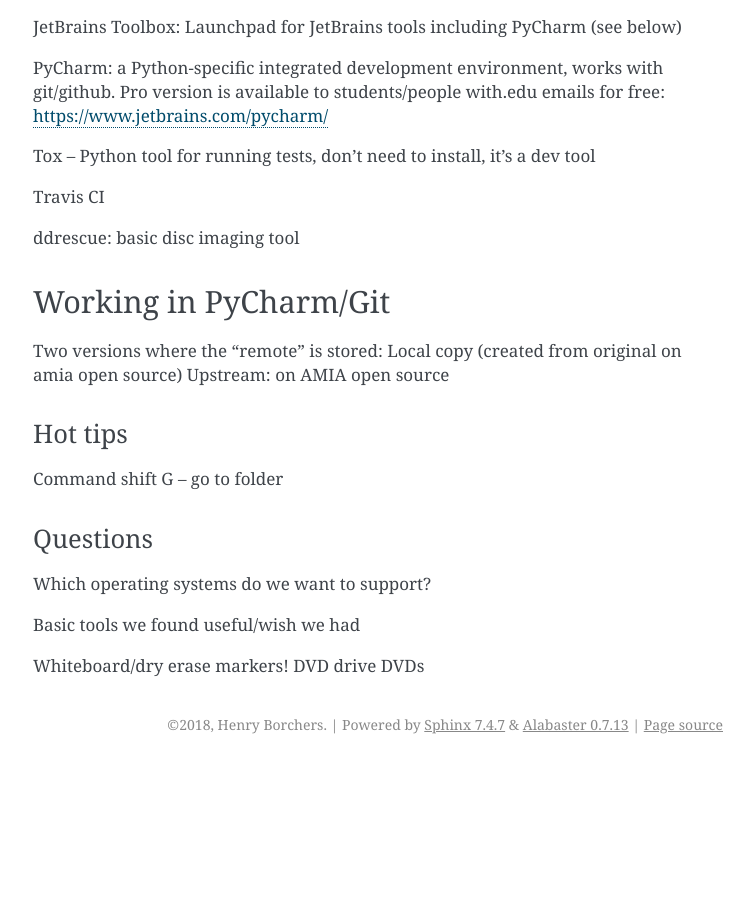
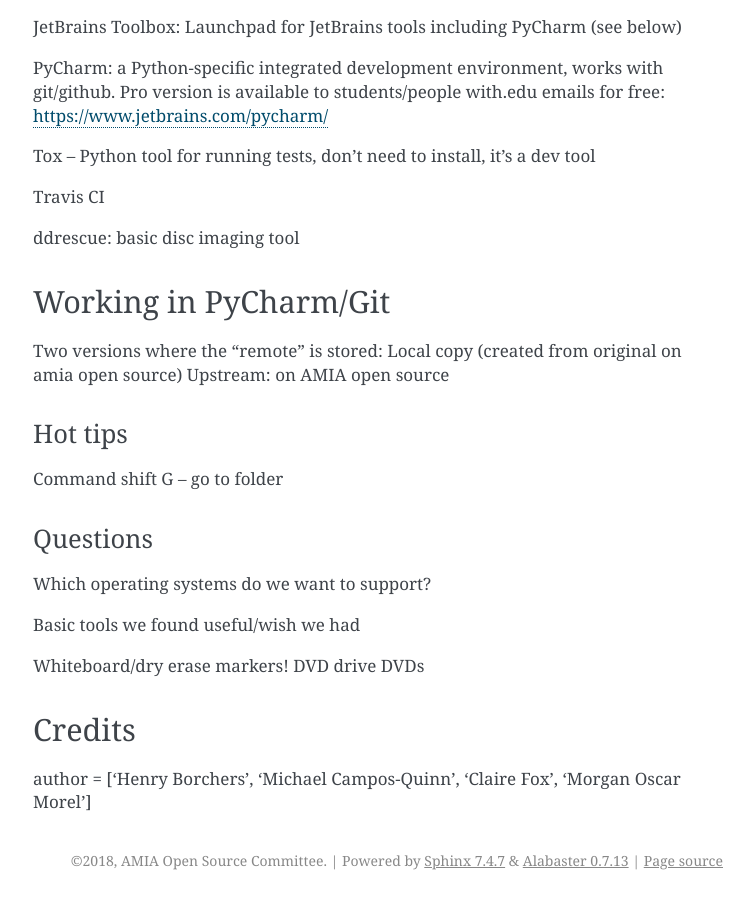
Before and after one commit to amiaopensource/DVD2LS, a Sphinx documentation site: the page built from docs/Hackday.rst, in a window 1280 px wide and 900 px high, scrolled down 1650 px. Shown: the whole window, without its empty margins (387-1141 px from the left). Built offline with Sphinx 7.4.7, drawn with Linux system fonts in a browser that asks for light colours; before the commit the page ends 2414 px from its top, so only the background shows below that.

Commit message:
Added credits

```diff
--- a/docs/Hackday.rst
+++ b/docs/Hackday.rst
@@ -97,3 +97,8 @@ Basic tools we found useful/wish we had
 Whiteboard/dry erase markers!
 DVD drive
 DVDs
+
+Credits
+-------
+
+author = ['Henry Borchers', 'Michael Campos-Quinn', 'Claire Fox', 'Morgan Oscar Morel']
--- a/docs/conf.py
+++ b/docs/conf.py
@@ -20,10 +20,8 @@
 # -- Project information -----------------------------------------------------
 
 project = 'dvd2ls'
-# TODO: Set copyright info
-copyright = '2018, Henry Borchers'
-# TODO: Set authors info
-author = 'Henry Borchers'
+copyright = '2018, AMIA Open Source Committee'
+author = 'Henry Borchers, Michael Campos-Quinn, Claire Fox, Morgan Oscar Morel'
 
 # The short X.Y version
 version = ''
```
